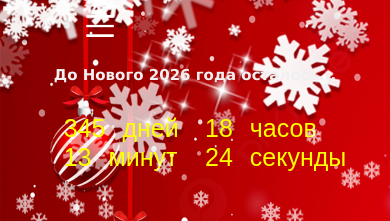
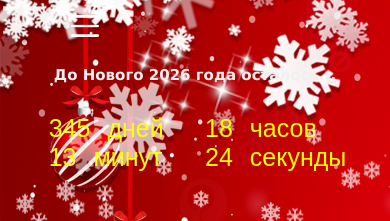
Before and after one commit to JavaScriptMan-for/HappyNewYear, a React (Vite) app in the folder client/: page / in a window 390 px wide. Shown: the top 221 px of the page. Built offline with nearby package versions, Linux system fonts and the light colour scheme.

Commit message:
update style2.css

```diff
--- a/client/css/style2.css
+++ b/client/css/style2.css
@@ -28,6 +28,9 @@ input {
     .number {
         margin-right: 17px;
     }
+    .nameDate {
+        margin-right: 15px;
+    }
 }
 @media screen and (max-width: 750px) {
     #timer {
```
